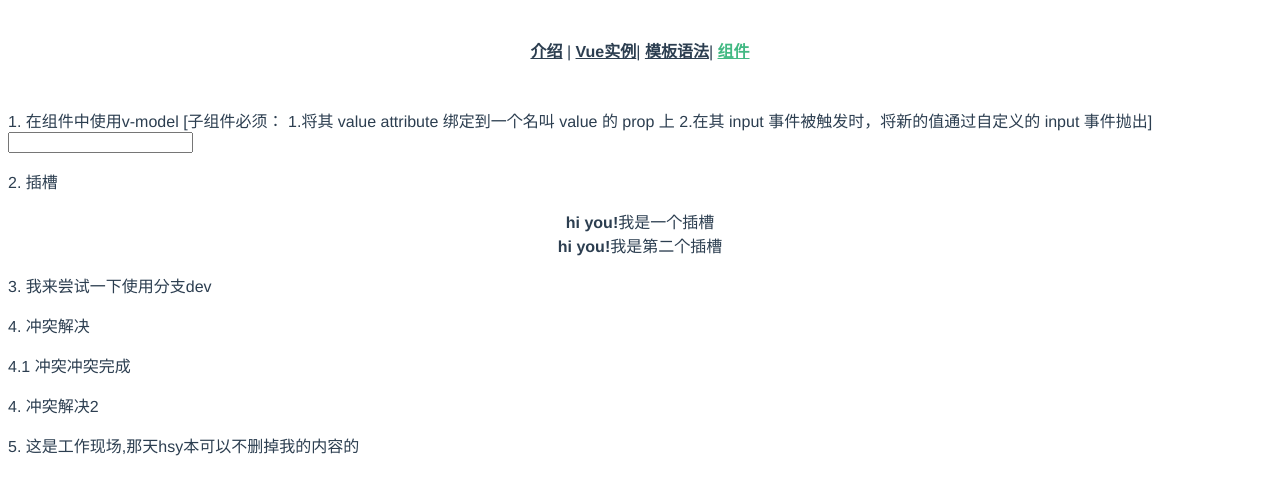
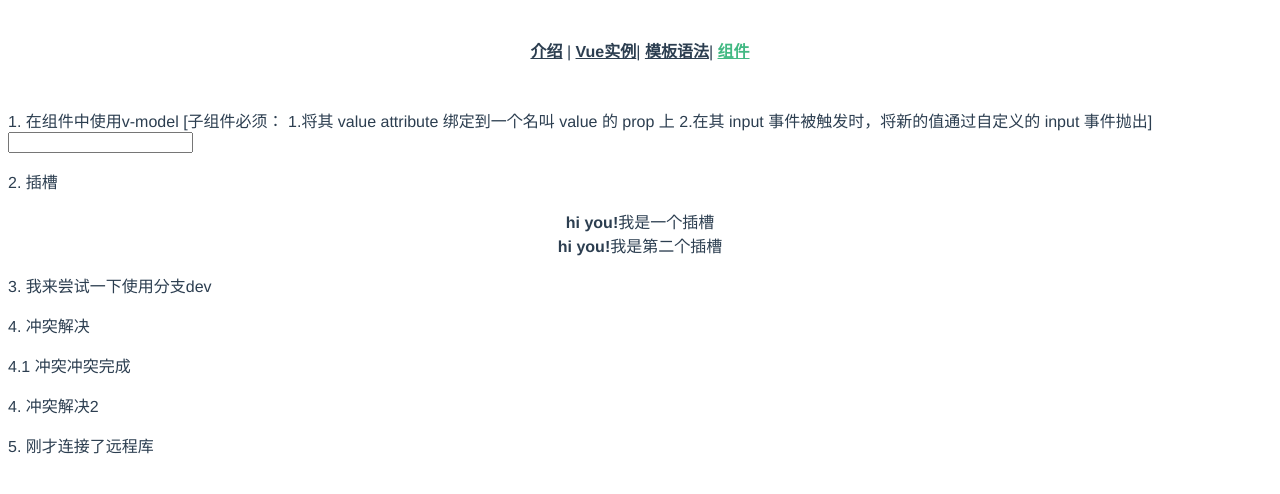
Before and after one commit to wenwen102/studyvue, a Vue app: page /#/template in a window 1280 px wide. Shown: the top 494 px of the page. Built offline with nearby package versions, Linux system fonts and the light colour scheme.

Commit message:
连接到远程库

```diff
--- a/src/views/Template.vue
+++ b/src/views/Template.vue
@@ -14,7 +14,7 @@
     <p>4. 冲突解决</p>
     <p>4.1 冲突冲突完成</p>
     <p>4. 冲突解决2</p>
-    <p>5. 这是工作现场,那天hsy本可以不删掉我的内容的</p>
+    <p>5. 刚才连接了远程库</p>
   </div>
 </template>
 
```
